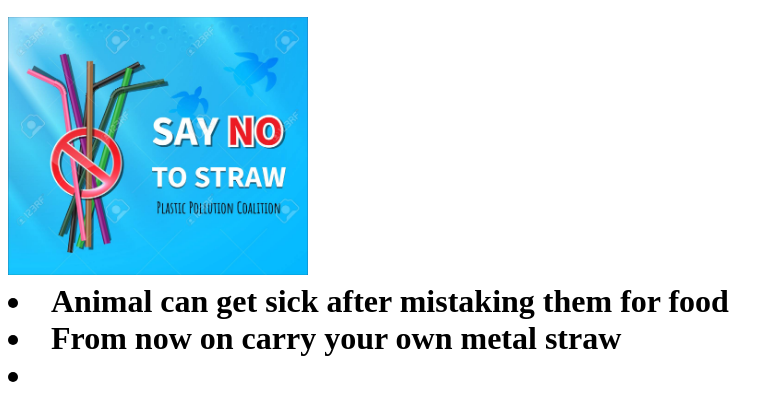
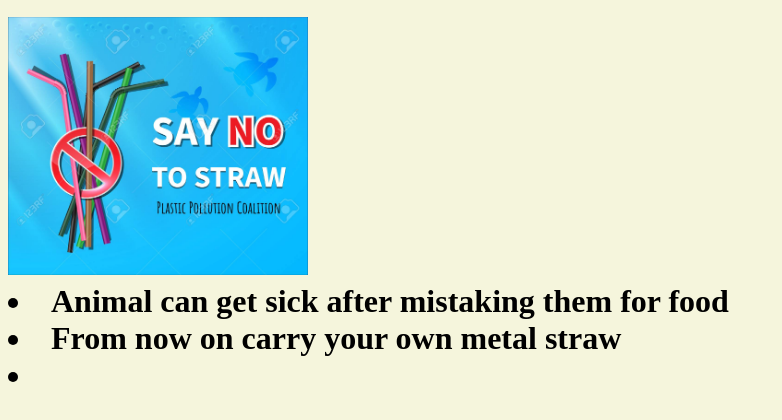
Before and after one commit to Bic-ta/tips, a plain HTML site: page index.html in a window 1280 px wide. Shown: the part 84-504 px from the top of the page, without its empty margins (0-782 px from the left). Drawn offline with Linux system fonts and the light colour scheme.

Commit message:
Update index.html

```diff
--- a/index.html
+++ b/index.html
@@ -4,9 +4,13 @@
     <meta charset="UTF-8">
     <meta name="viewport" content="width=device-width, initial-scale=1.0">
     <title> Tips </title>
-    <link rel=" stylesheet" href="color style.css">
 </head>
 <body>
+     <style>
+        body{
+            background-color: beige;
+        }
+    </style>
     <h1>
         <strong>
            <p>Say no to plastic straw<p>
```
